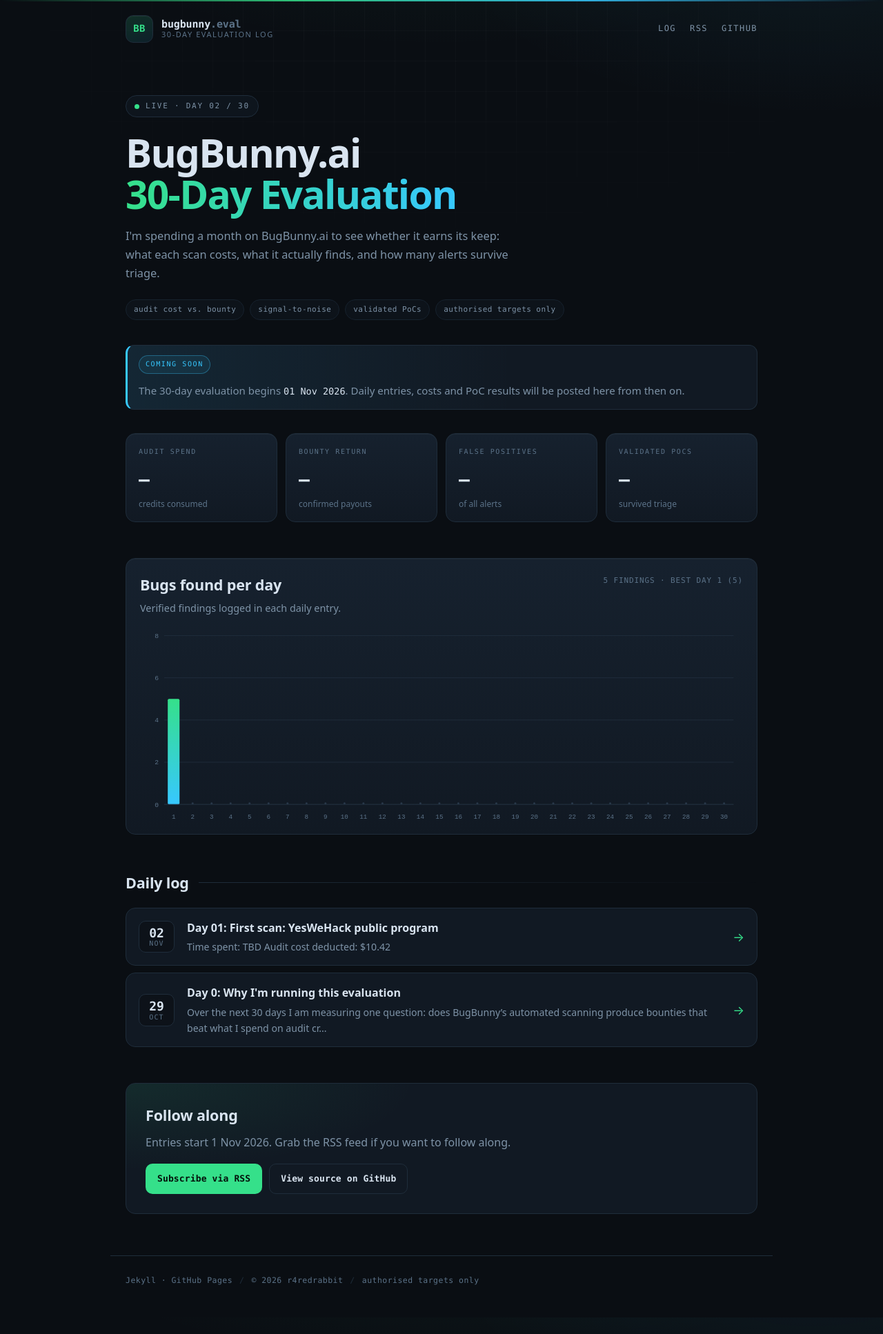
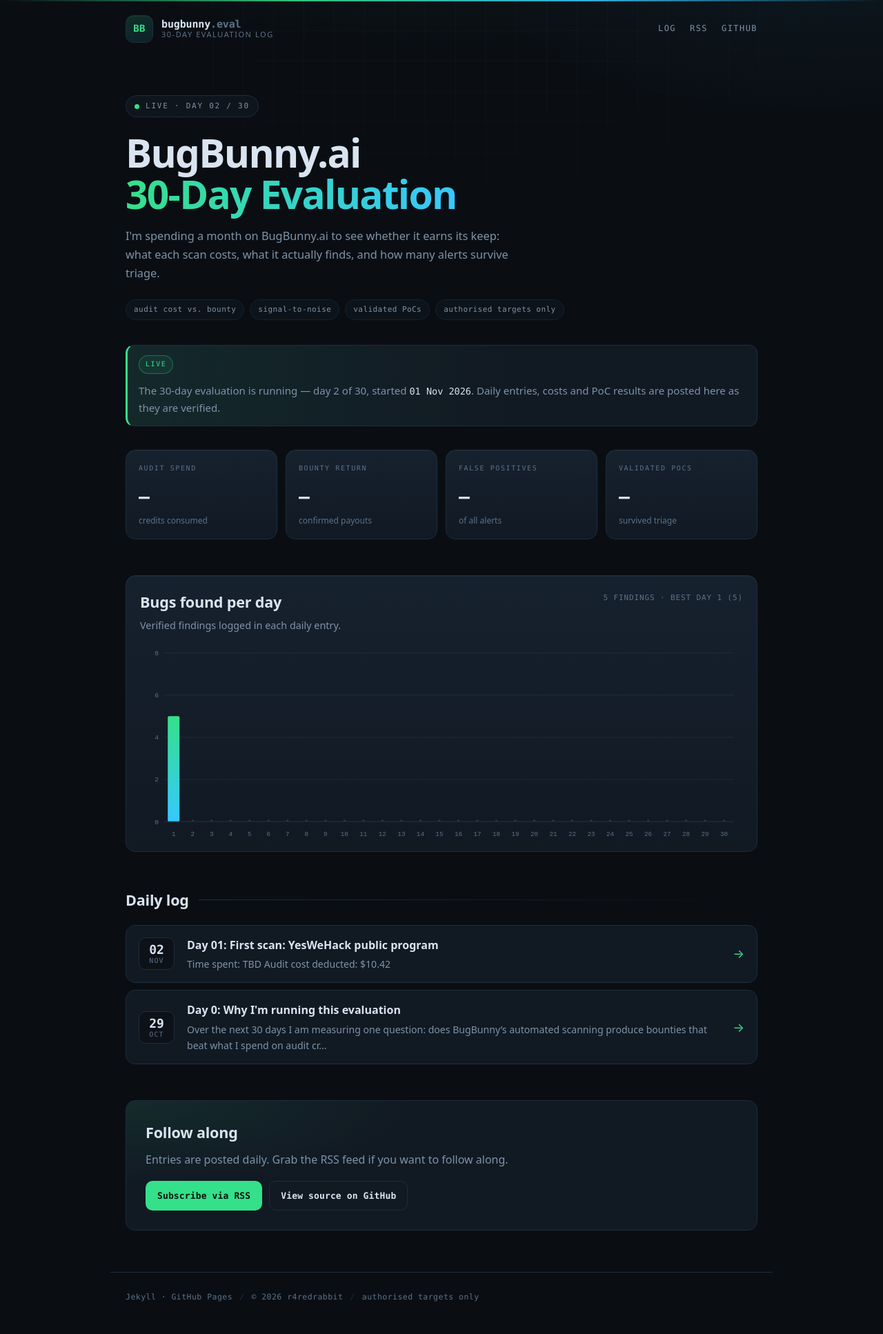
Before and after one commit to r4redrabbit/bugbunny-30day-eval, a Jekyll site: the page built from index.html, in a window 1280 px wide. Shown: the whole page at 69% size. Built offline with Jekyll 4.4.1, drawn with Linux system fonts in a browser that asks for light colours; before the commit the page ends 1910 px from its top, so only the background shows below that.

Commit message:
fix: state-driven banner + credit-spend tile; publish.sh looks up post by day

```diff
--- a/assets/css/style.css
+++ b/assets/css/style.css
@@ -207,6 +207,25 @@
 
 .notice p { margin: 0; color: var(--muted); font-size: .94rem; }
 .notice time { color: var(--text); font-family: var(--mono); font-size: .9em; }
+
+.notice.is-live {
+  border-left-color: var(--accent);
+  background:
+    linear-gradient(90deg, rgba(53, 224, 138, .08), transparent 62%),
+    var(--panel);
+}
+.notice.is-live .notice-tag {
+  border-color: rgba(53, 224, 138, .35);
+  color: var(--accent);
+  background: rgba(53, 224, 138, .08);
+}
+.notice.is-done { border-left-color: var(--dim); background: var(--panel); }
+.notice.is-done .notice-tag {
+  border-color: var(--border);
+  color: var(--muted);
+  background: rgba(126, 147, 167, .08);
+}
+.dot.done { background: var(--dim); box-shadow: none; animation: none; }
 
 /* ---------- metrics ---------- */
 .metrics {
--- a/index.html
+++ b/index.html
@@ -21,8 +21,8 @@
 </section>
 
 <section class="notice">
-  <span class="notice-tag">coming soon</span>
-  <p>
+  <span class="notice-tag" id="notice-tag">coming soon</span>
+  <p id="notice-text">
     The 30-day evaluation begins
     <time datetime="{{ site.eval_start }}">{{ site.eval_start | date: "%d %b %Y" }}</time>.
     Daily entries, costs and PoC results will be posted here from then on.
@@ -32,7 +32,7 @@
 <section class="metrics" aria-label="Key metrics">
   <div class="metric">
     <span class="label">audit spend</span>
-    <span class="value">&mdash;</span>
+    <span class="value">{% assign spend = 0 %}{% for post in site.posts %}{% assign spend = spend | plus: post.cost %}{% endfor %}{% if spend > 0 %}${{ spend }}{% else %}&mdash;{% endif %}</span>
     <span class="hint">credits consumed</span>
   </div>
   <div class="metric">
@@ -92,7 +92,7 @@
 
 <section class="cta">
   <h2>Follow along</h2>
-  <p>Entries start {{ site.eval_start | date: "%-d %b %Y" }}. Grab the RSS feed if you want to follow along.</p>
+  <p id="cta-text">Entries start {{ site.eval_start | date: "%-d %b %Y" }}. Grab the RSS feed if you want to follow along.</p>
   <div class="btns">
     <a class="btn" href="{{ '/feed.xml' | relative_url }}">Subscribe via RSS</a>
     <a class="btn ghost" href="https://github.com/{{ site.repo }}" rel="noopener">View source on GitHub</a>
@@ -103,22 +103,47 @@
 (function () {
   var start = Date.parse('{{ site.eval_start }}T00:00:00');
   var days = {{ site.eval_days }};
-  var text = document.getElementById('status-text');
-  var dot = document.querySelector('#status .dot');
-  if (!text || isNaN(start)) return;
+  var startStr = '{{ site.eval_start | date: "%d %b %Y" }}';
+  var timeTag = '<time datetime="{{ site.eval_start }}">{{ site.eval_start | date: "%d %b %Y" }}</time>';
+  if (isNaN(start)) return;
 
   var now = Date.now();
   var elapsed = Math.floor((now - start) / 86400000);
+  var state = now < start ? 'soon' : (elapsed < days ? 'live' : 'done');
 
-  if (now < start) {
-    var left = Math.ceil((start - now) / 86400000);
-    text.textContent = 'starts {{ site.eval_start | date: "%d %b %Y" }} · in ' + left + (left === 1 ? ' day' : ' days');
-  } else if (elapsed < days) {
-    text.textContent = 'live · day ' + String(elapsed + 1).padStart(2, '0') + ' / ' + days;
-    dot.classList.remove('soon');
-  } else {
-    text.textContent = 'evaluation complete';
-    dot.classList.remove('soon');
+  var text = document.getElementById('status-text');
+  var dot = document.querySelector('#status .dot');
+  if (text) {
+    if (state === 'soon') {
+      var left = Math.ceil((start - now) / 86400000);
+      text.textContent = 'starts ' + startStr + ' · in ' + left + (left === 1 ? ' day' : ' days');
+    } else if (state === 'live') {
+      text.textContent = 'live · day ' + String(elapsed + 1).padStart(2, '0') + ' / ' + days;
+      if (dot) dot.classList.remove('soon');
+    } else {
+      text.textContent = 'evaluation complete';
+      if (dot) { dot.classList.remove('soon'); dot.classList.add('done'); }
+    }
+  }
+
+  var notice = document.querySelector('.notice');
+  var tag = document.getElementById('notice-tag');
+  var noticeText = document.getElementById('notice-text');
+  var cta = document.getElementById('cta-text');
+  if (!notice) return;
+  if (state === 'live') {
+    notice.classList.add('is-live');
+    if (tag) tag.textContent = 'live';
+    if (noticeText) noticeText.innerHTML = 'The 30-day evaluation is running — day ' +
+      (elapsed + 1) + ' of ' + days + ', started ' + timeTag +
+      '. Daily entries, costs and PoC results are posted here as they are verified.';
+    if (cta) cta.textContent = 'Entries are posted daily. Grab the RSS feed if you want to follow along.';
+  } else if (state === 'done') {
+    notice.classList.add('is-done');
+    if (tag) tag.textContent = 'complete';
+    if (noticeText) noticeText.innerHTML = 'The 30-day evaluation ran for ' + days +
+      ' days from ' + timeTag + '. All entries are in the daily log below.';
+    if (cta) cta.textContent = 'The evaluation is complete. Grab the RSS feed to read the full log.';
   }
 })();
 </script>
```
Also changed, not shown: _posts/2026-11-01-day-01-first-scan-yeswehack-public-program.md (renamed from _posts/2026-11-02-day-01-first-scan-yeswehack-public-program.md), 1 other file.
